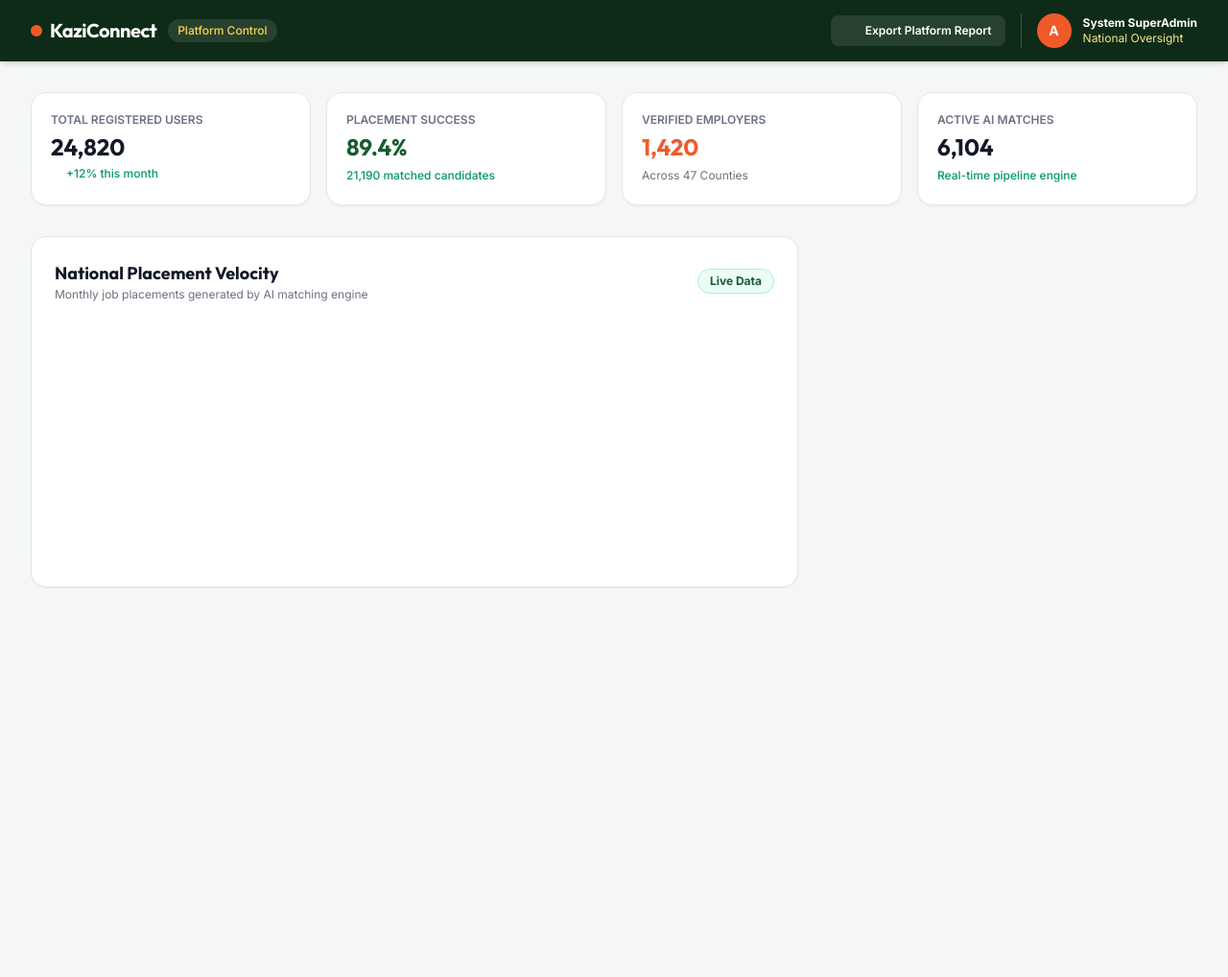
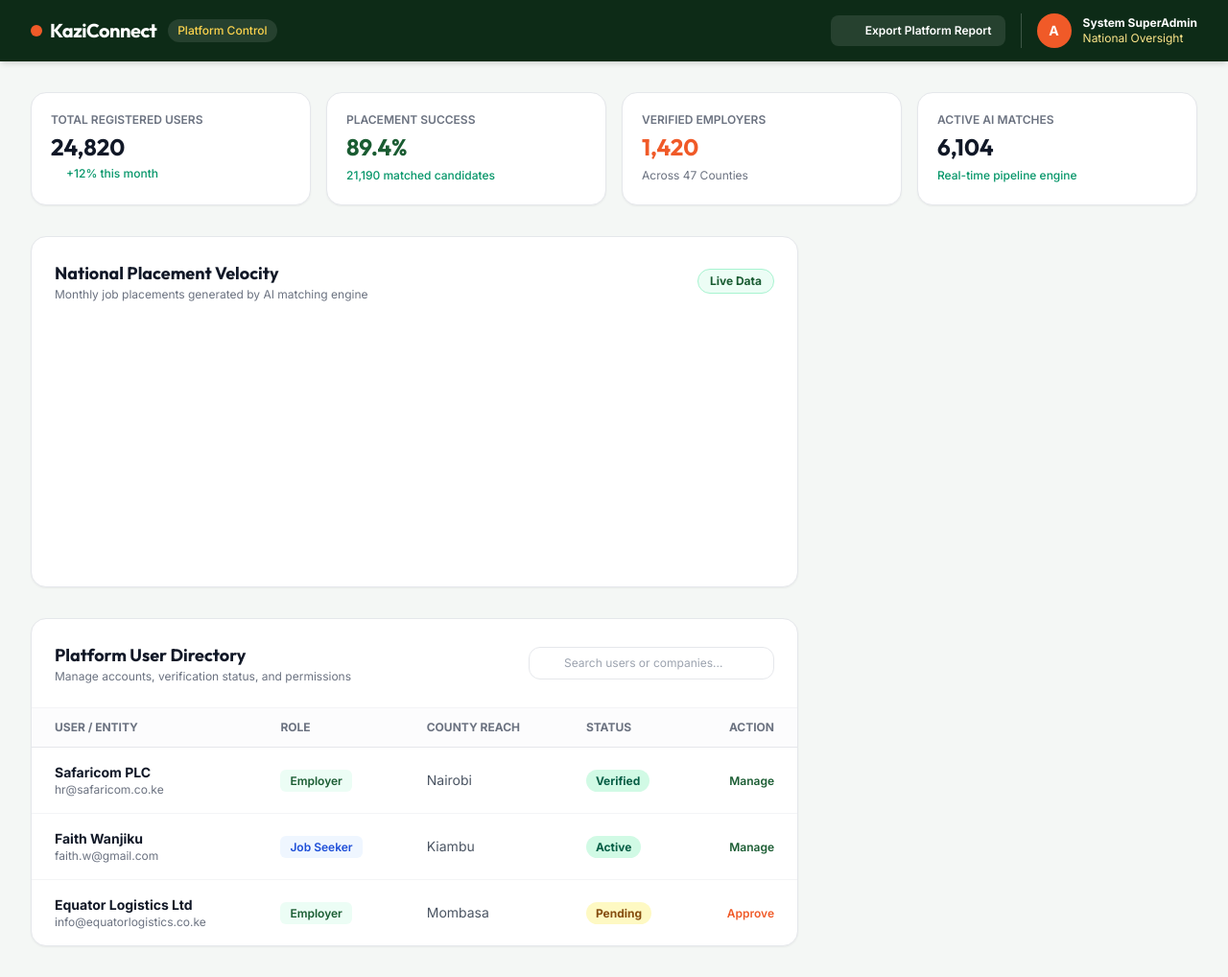
Before and after one commit to Barb-okere/Smart-AI-Employment-Matching-System, a plain HTML site: page admin-dashboard.html in a window 1280 px wide. Shown: the whole page at 96% size. Before the commit the page ends 800 px from the top, so only its background shows below. Drawn offline with nearby package versions, Linux system fonts and the light colour scheme.

Commit message:
Added the Platform User Directory table view featuring user search, role badges, county reach, verification status indicators, and row-level management action buttons.

```diff
--- a/admin-dashboard.html
+++ b/admin-dashboard.html
@@ -116,3 +116,71 @@
             <canvas id="placementsChart"></canvas>
           </div>
         </div>
+
+        <!-- USER MANAGEMENT TABLE -->
+        <div class="bg-white rounded-2xl border border-gray-200 shadow-sm overflow-hidden">
+          <div class="p-6 border-b border-gray-100 flex flex-col sm:flex-row justify-between items-start sm:items-center gap-4">
+            <div>
+              <h3 class="font-display font-bold text-gray-900 text-lg">Platform User Directory</h3>
+              <p class="text-xs text-gray-500">Manage accounts, verification status, and permissions</p>
+            </div>
+            <div class="relative w-full sm:w-64">
+              <i data-lucide="search" class="w-4 h-4 absolute left-3 top-3 text-gray-400"></i>
+              <input type="text" placeholder="Search users or companies..." class="w-full pl-9 pr-4 py-2 border border-gray-200 rounded-xl text-xs focus:outline-none focus:border-brand-green">
+            </div>
+          </div>
+
+          <div class="overflow-x-auto">
+            <table class="w-full text-left border-collapse">
+              <thead>
+                <tr class="bg-gray-50/50 border-b border-gray-200 text-xs font-semibold text-gray-500 uppercase">
+                  <th class="py-3 px-6">User / Entity</th>
+                  <th class="py-3 px-6">Role</th>
+                  <th class="py-3 px-6">County Reach</th>
+                  <th class="py-3 px-6">Status</th>
+                  <th class="py-3 px-6 text-right">Action</th>
+                </tr>
+              </thead>
+              <tbody class="divide-y divide-gray-100 text-sm">
+                <tr>
+                  <td class="py-4 px-6">
+                    <p class="font-bold text-gray-900">Safaricom PLC</p>
+                    <p class="text-xs text-gray-500">hr@safaricom.co.ke</p>
+                  </td>
+                  <td class="py-4 px-6"><span class="bg-emerald-50 text-brand-green text-xs font-semibold px-2.5 py-1 rounded-md">Employer</span></td>
+                  <td class="py-4 px-6 text-gray-600">Nairobi</td>
+                  <td class="py-4 px-6"><span class="bg-emerald-100 text-emerald-800 text-xs font-bold px-2.5 py-1 rounded-full">Verified</span></td>
+                  <td class="py-4 px-6 text-right">
+                    <button class="text-xs text-brand-green font-semibold hover:underline">Manage</button>
+                  </td>
+                </tr>
+                <tr>
+                  <td class="py-4 px-6">
+                    <p class="font-bold text-gray-900">Faith Wanjiku</p>
+                    <p class="text-xs text-gray-500">faith.w@gmail.com</p>
+                  </td>
+                  <td class="py-4 px-6"><span class="bg-blue-50 text-blue-700 text-xs font-semibold px-2.5 py-1 rounded-md">Job Seeker</span></td>
+                  <td class="py-4 px-6 text-gray-600">Kiambu</td>
+                  <td class="py-4 px-6"><span class="bg-emerald-100 text-emerald-800 text-xs font-bold px-2.5 py-1 rounded-full">Active</span></td>
+                  <td class="py-4 px-6 text-right">
+                    <button class="text-xs text-brand-green font-semibold hover:underline">Manage</button>
+                  </td>
+                </tr>
+                <tr>
+                  <td class="py-4 px-6">
+                    <p class="font-bold text-gray-900">Equator Logistics Ltd</p>
+                    <p class="text-xs text-gray-500">info@equatorlogistics.co.ke</p>
+                  </td>
+                  <td class="py-4 px-6"><span class="bg-emerald-50 text-brand-green text-xs font-semibold px-2.5 py-1 rounded-md">Employer</span></td>
+                  <td class="py-4 px-6 text-gray-600">Mombasa</td>
+                  <td class="py-4 px-6"><span class="bg-yellow-100 text-yellow-800 text-xs font-bold px-2.5 py-1 rounded-full">Pending</span></td>
+                  <td class="py-4 px-6 text-right">
+                    <button class="text-xs text-brand-amber font-semibold hover:underline">Approve</button>
+                  </td>
+                </tr>
+              </tbody>
+            </table>
+          </div>
+        </div>
+
+      </div>
```
